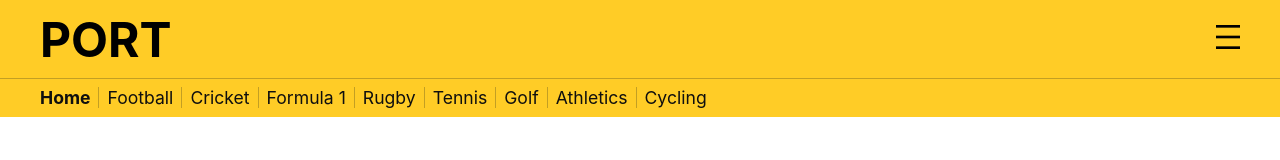
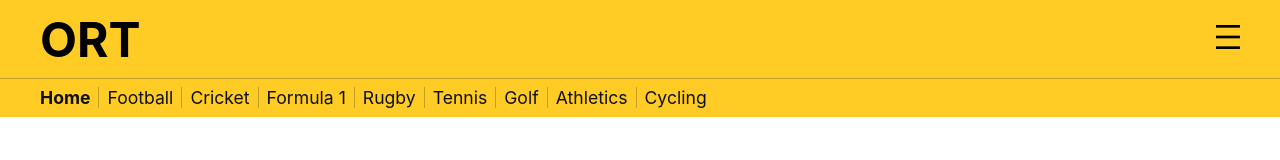
Before and after one commit to nbaldzhiev/sports-site-layout, a React (Create React App) app: page / in a window 1280 px wide. Shown: the top 160 px of the page. Built offline with nearby package versions, Linux system fonts and the light colour scheme; no server answers.

Commit message:
another netlify deploy test

```diff
--- a/src/App.js
+++ b/src/App.js
@@ -146,7 +146,7 @@ function App() {
     <div className="App">
       <header className="App-header">
         <div className="header-title-container">
-          <Link to="/sports-site-layout/" className="header-title" onClick={() => updateTopic(defaultPhotosTopic)}>PORT</Link>
+          <Link to="/sports-site-layout/" className="header-title" onClick={() => updateTopic(defaultPhotosTopic)}>ORT</Link>
           <div className="burger-menu-container">
             <img className="burger-menu-icon" src={burgerIcon} width="24" height="24" onClick={(event) => {
               event.preventDefault();
```
